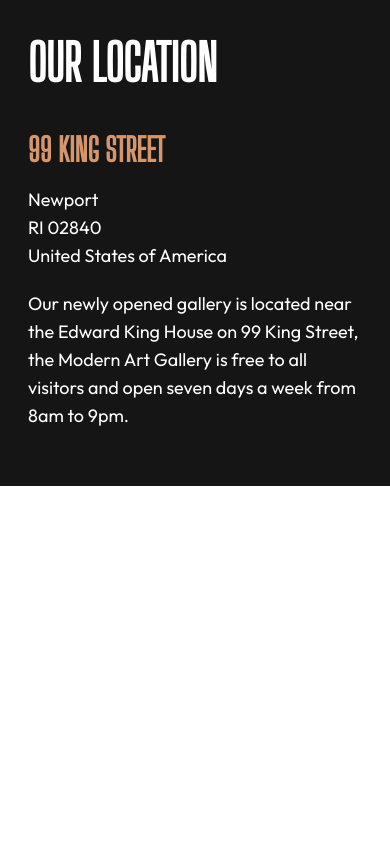
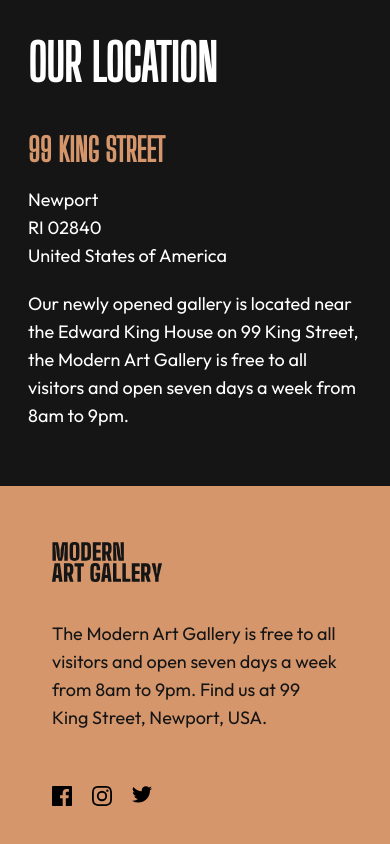
Before and after one commit to antran1245/art-gallery, a React (Create React App) app: page /location in a window 390 px wide. Shown: the part 579-1423 px from the top of the page. Before the commit the page ends 1065 px from the top, so only its background shows below. Built offline with nearby package versions, Linux system fonts and the light colour scheme.

Commit message:
completed the footer for  location comp

```diff
--- a/src/components/Location.tsx
+++ b/src/components/Location.tsx
@@ -1,15 +1,21 @@
 import React from 'react'
 import { Button, Row, Col } from 'react-bootstrap'
+import { useNavigate } from 'react-router-dom'
+import facebook from '../assets/icon-facebook.svg'
+import instagram from '../assets/icon-instagram.svg'
+import twitter from '../assets/icon-twitter.svg'
+import logo from '../assets/logo-dark.svg'
 import '../sass/location.scss'
 
 export default function Location() {
+    const navigate = useNavigate()
     return(
         <>
             <Row id="map">
-                <img src={require('../assets/desktop/image-map.png')} alt="desktop map" className='d-none d-lg-block'/>
-                <img src={require('../assets/tablet/image-map.png')} alt="tablet map" className='d-none d-md-block d-lg-none'/>
-                <img src={require('../assets/mobile/image-map.png')} alt="mobile map" className='d-block d-md-none'/>
-                <div className='button-group'>
+                <img src={require('../assets/desktop/image-map.png')} alt="desktop map" className='d-none d-md-block'/>
+                <img src={require('../assets/tablet/image-map.png')} alt="tablet map" className='d-none d-sm-block d-md-none'/>
+                <img src={require('../assets/mobile/image-map.png')} alt="mobile map" className='d-block d-sm-none'/>
+                <div className='button-group' onClick={() => {navigate('/')}}>
                     <span></span>
                     <Button>BACK TO HOME</Button>
                 </div>
@@ -31,6 +37,19 @@
                     </div>
                 </Col>
             </Row>
+            <Row id='location-footer'>
+                <Col md={3} lg={3} xl={2} className="title">
+                    <img src={logo} alt="logo" />
+                </Col>
+                <Col md={6} lg={5} xl={8} className="info">
+                    <p>The Modern Art Gallery is free to all visitors and open seven days a week from 8am to 9pm. Find us at 99 King Street, Newport, USA.</p>
+                </Col>
+                <Col md={3} lg={4} xl={2} className="icons">
+                    <img src={facebook} alt='facebook'/>
+                    <img src={instagram} alt='instagram'/>
+                    <img src={twitter} alt='twitter'/>
+                </Col>
+            </Row>
         </>
     )
 }
--- a/src/sass/location.scss
+++ b/src/sass/location.scss
@@ -65,6 +65,28 @@
     }
 }
 
+// Footer
+#location-footer {
+    background-color: #D5966C;
+    color: #151515;
+    padding: 80px 165px;
+    .info {
+        font-family: 'Outfit', normal;
+        font-weight: 300;
+        font-size: 18px;
+        line-height: 28px;
+    }
+    .icons {
+        display: flex;
+        align-items: flex-start;
+        justify-content: flex-end;
+        filter: invert(1);
+        img {
+            margin-left: 20px;
+        }
+    }
+}
+
 // Tablet screen size
 @media only screen and (max-width: 992px) {
     #map {
@@ -92,6 +114,9 @@
             }
         }
     }
+    #location-footer {
+        padding: 56px 40px;
+    }
 }
 
 // Mobile screen size
@@ -115,4 +140,18 @@
             margin-top: 48px;
         }
     }
+    #location-footer {
+        .info {
+            margin-top: 38px;
+        }
+        .icons {
+            justify-content: flex-start;
+            margin-top: 38px;
+            img {
+                margin-left: 0;
+                margin-right: 20px;
+            }
+        }
+    }
+
 }
```
